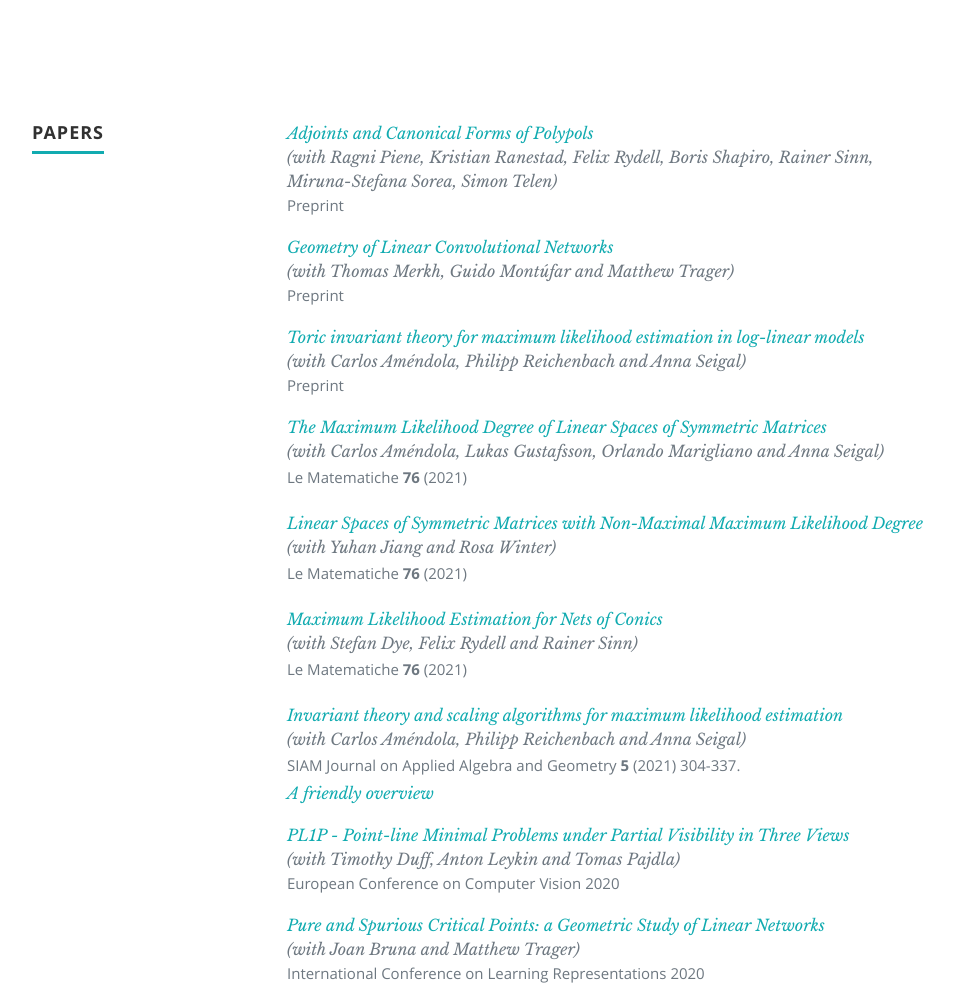
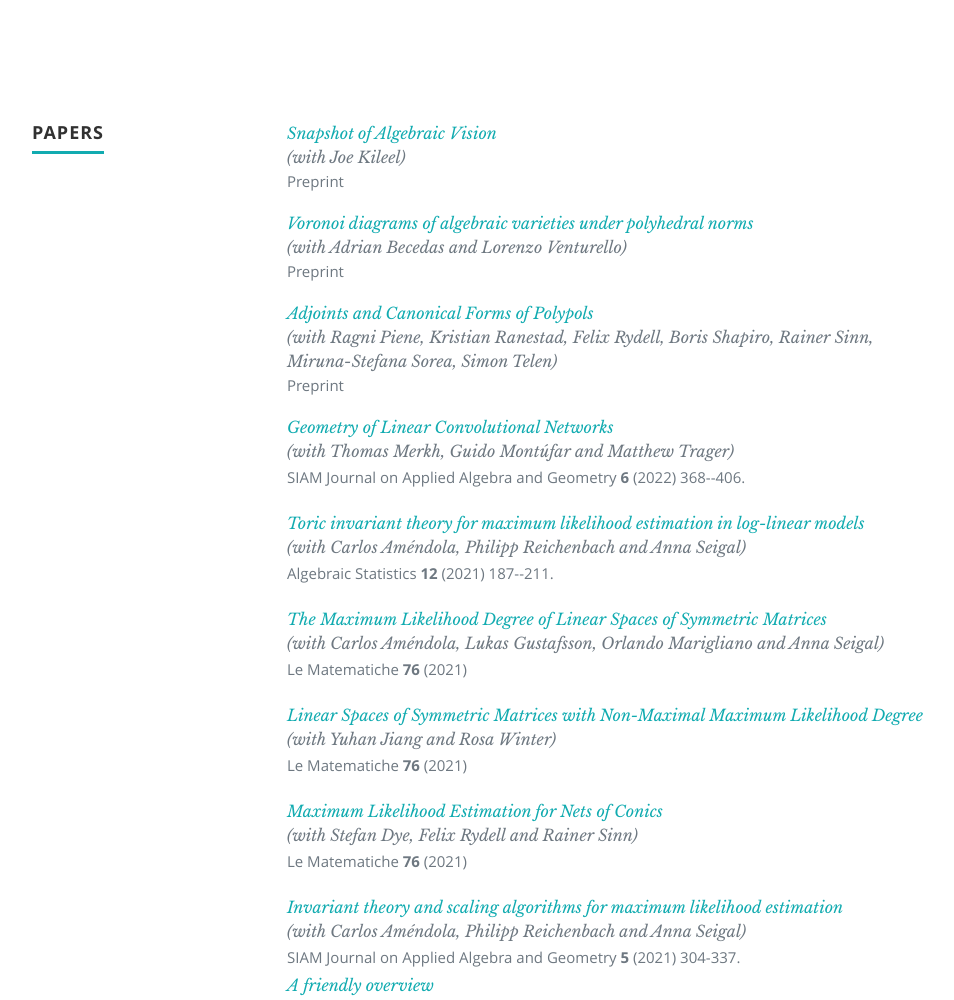
Before and after one commit to kathlenkohn/kathlenkohn.github.io, a plain HTML site: page index.html in a window 1280 px wide. Shown: the part 3200-4200 px from the top of the page, without its empty margins (118-1072 px from the left). Drawn offline with Linux system fonts and the light colour scheme.

Commit message:
Update index.html

```diff
--- a/index.html
+++ b/index.html
@@ -306,14 +306,18 @@
             <div class="row item">
 
                <div class="twelve columns">
-                  <p class="info"><a href="https://arxiv.org/pdf/2108.11747.pdf">Adjoints and Canonical Forms of Polypols</a> <br> (with Ragni Piene, Kristian Ranestad, Felix Rydell, Boris Shapiro, Rainer Sinn, Miruna-Stefana Sorea, Simon Telen) <br> <em class="date">Preprint</em> </p>
+		       <p class="info"><a href="https://arxiv.org/pdf/2210.11443.pdf">Snapshot of Algebraic Vision</a> <br> (with Joe Kileel) <br> <em class="date">Preprint</em> </p>
+
+		       <p class="info"><a href="https://arxiv.org/pdf/2209.11463.pdf">Voronoi diagrams of algebraic varieties under polyhedral norms</a> <br> (with Adrian Becedas and Lorenzo Venturello) <br> <em class="date">Preprint</em> </p>
+
+		       <p class="info"><a href="https://arxiv.org/pdf/2108.11747.pdf">Adjoints and Canonical Forms of Polypols</a> <br> (with Ragni Piene, Kristian Ranestad, Felix Rydell, Boris Shapiro, Rainer Sinn, Miruna-Stefana Sorea, Simon Telen) <br> <em class="date">Preprint</em> </p>
 
 		       <p class="info"><a href="https://arxiv.org/pdf/2108.01538.pdf">Geometry of Linear Convolutional Networks</a> <br> (with Thomas Merkh, Guido Montúfar
-                     and Matthew Trager) <br> <em class="date">Preprint</em> </p>
+                     and Matthew Trager) <br> <em class="date">SIAM Journal on Applied Algebra and Geometry <b>6</b> (2022) 368--406. </em> </p>
 
                   <p class="info"><a href="https://arxiv.org/pdf/2012.07793">Toric invariant theory for maximum
                         likelihood estimation in log-linear models</a> <br> (with Carlos Améndola, Philipp Reichenbach
-                     and Anna Seigal) <br> <em class="date">Preprint</em> </p>
+                     and Anna Seigal) <br> <em class="date">Algebraic Statistics <b>12</b> (2021) 187--211. </em> </p>
 
                   <p class="info"><a href="https://arxiv.org/pdf/2012.00198">The Maximum Likelihood Degree of Linear
                         Spaces of Symmetric Matrices</a> <br> (with Carlos Améndola, Lukas Gustafsson, Orlando
@@ -391,7 +395,7 @@
                         class="date">Mathematical Aspects of Computer and Information Sciences, (eds. I. Kotsireas, S.
                         Rump and C. Yap), MACIS 2015, Berlin, (2016) 130-136.</em> </p>
                   <p class="info"><a href="http://arxiv.org/pdf/1512.00720.pdf">Voronoi Cells of Lattices with Respect
-                        to Arbitrary Norms</a> <br> (with Johannes Blömer) <br> <em class="date">SIAM Journal on Applied Algebra and Geometry, <b>2</b>(2018) 314–338.</em></p>
+                        to Arbitrary Norms</a> <br> (with Johannes Blömer) <br> <em class="date">SIAM Journal on Applied Algebra and Geometry <b>2</b>(2018) 314–338.</em></p>
 
                </div>
 
```
